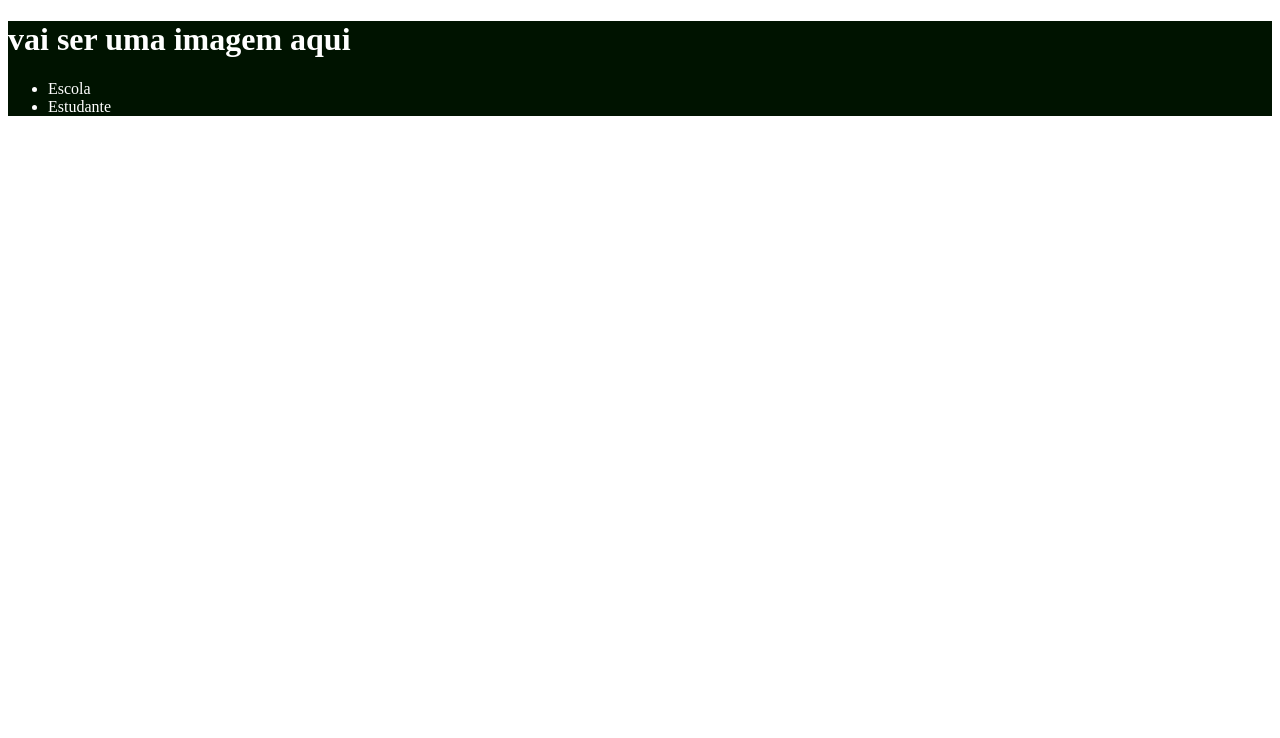
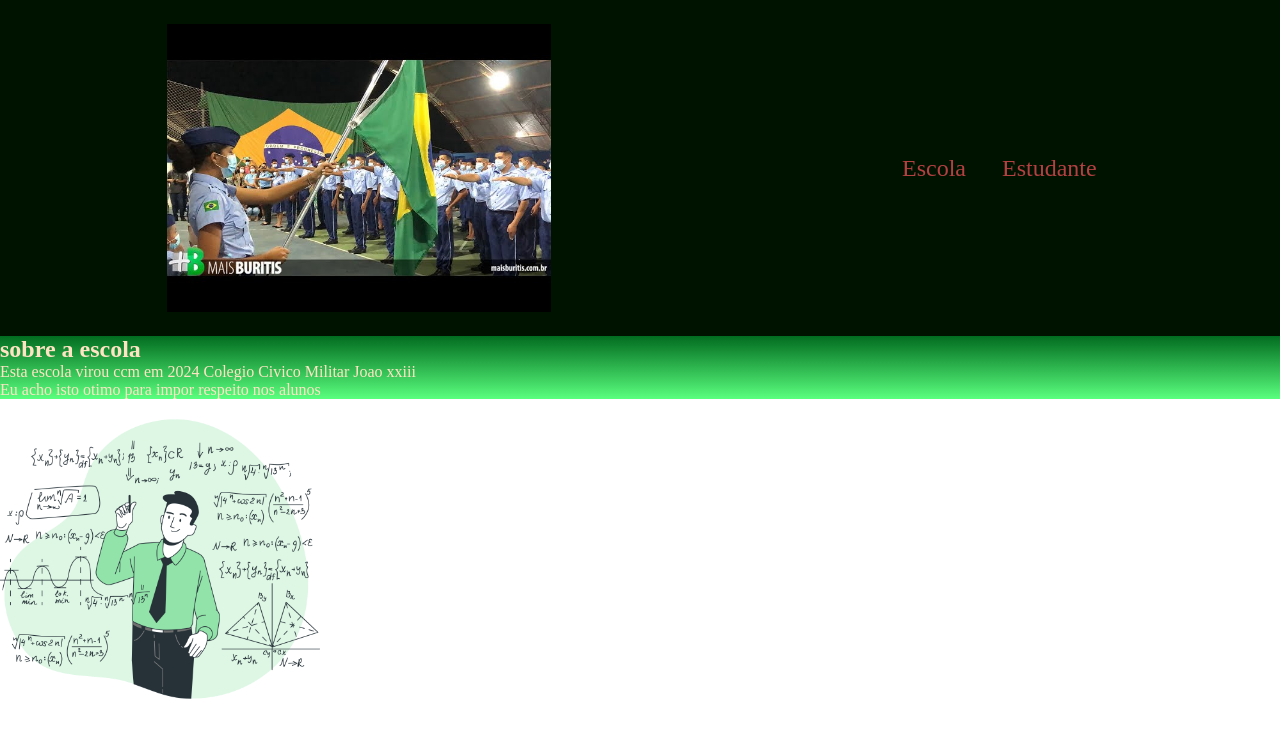
Before and after one commit to cremosinho113/caperinha, a plain HTML site: page index.html in a window 1280 px wide. Drawn offline with Linux system fonts and the light colour scheme.

Commit message:
Add files via upload

```diff
--- a/index.html
+++ b/index.html
@@ -8,13 +8,28 @@
     <link rel="stylesheet" href="style.css">
 </head>
 <body>
-    <header>
-        <h1>vai ser uma imagem aqui</h1>
-         <ul>
-         <li>Escola</li>
-         <li>Estudante</li>
+
+    <header class="cabecalho">
+        <img class="cabecalho-imagem" src="escolaccm.jpg" alt="">
+         <ul class="cabecalho-lista">
+         <li class="cabecalho-lista-item">Escola</li>
+         <li class="cabecalho-lista-item">Estudante</li>
          </ul>
+
     </header>
+    <section class="escola">
+        <div class="escola-div-conteudo"></div>
+            <h2 class="escola-titulo">sobre a escola</h2>
+            <p class="escola-texto-um">Esta escola virou ccm em 2024 Colegio Civico Militar Joao xxiii</p>
+            <p class="escola-texto-dois">Eu acho isto otimo para impor respeito nos alunos</p>
+            </section>
+            </div>
+     <img class="escola-imagem"
+     src="matematico.png"
+    alt="professor pensando">
+
+
+    </section>
 
 
 </body>
--- a/style.css
+++ b/style.css
@@ -1,4 +1,30 @@
-header{
+*{
+    margin: 0;
+    padding: 0;
+
+}
+
+.cabecalho{
     background-color:rgb(0, 19, 0) ;
-    color: white;
+    color: rgb(180, 65, 65);
+    display: flex;
+    justify-content: space-around;
+    align-items: center;
+    padding: 24px 0;
 }
+
+.cabecalho-imagem{
+    width: 30%
+}
+.cabecalho-lista-item{
+    display: inline-block;
+    margin: 0 16px;
+    font-size: 24px;
+}
+.escola-imagem{
+    width: 25%;
+}
+.escola{
+    background-image:linear-gradient(#026c20,#5aff7e) ;
+    color: bisque;
+}
```
Also changed, not shown: matematico.png (added).
